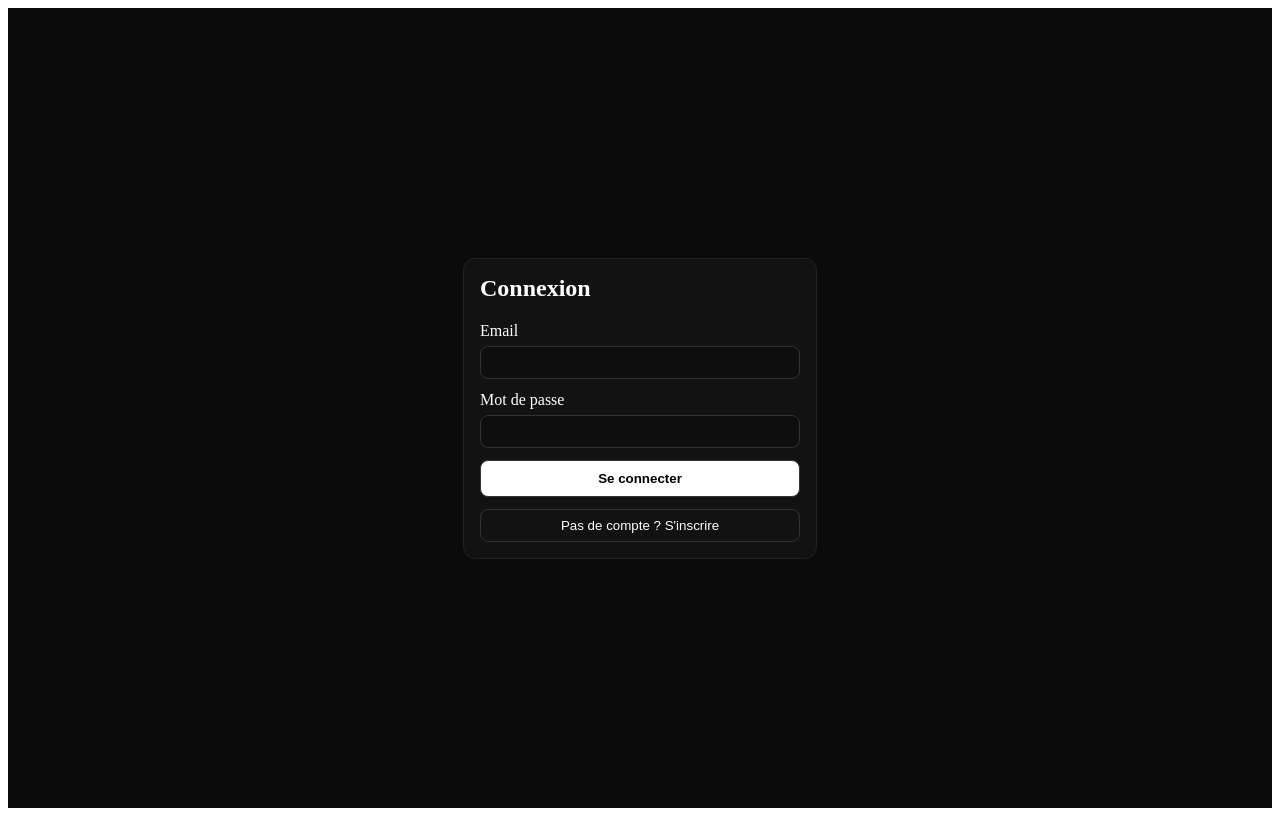
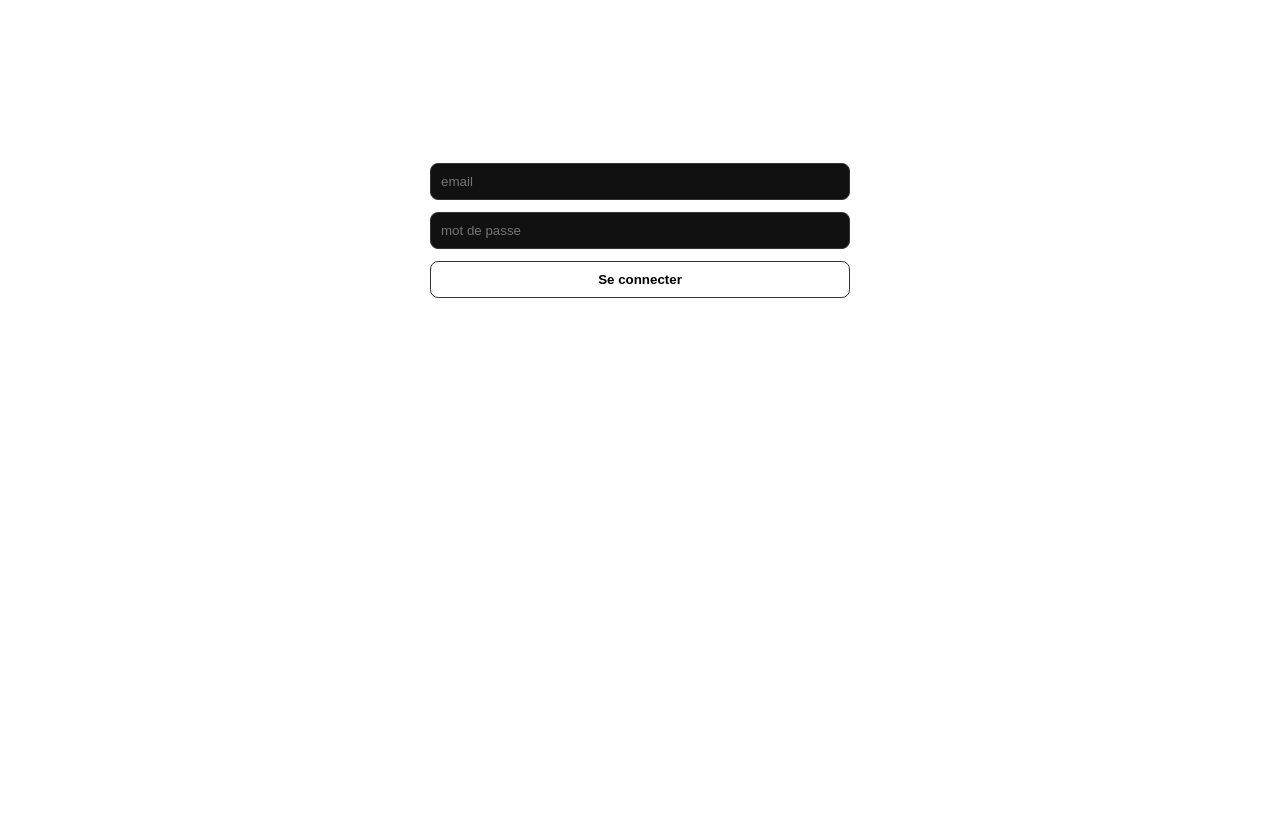
Before and after one commit to SaohTG/m3u-xstream-lector, a React (Vite) app in the folder packages/web/: page /auth in a window 1280 px wide. Built offline with nearby package versions, Linux system fonts and the light colour scheme; no server answers.

Commit message:
Refactor Auth component for login and signup

```diff
--- a/packages/web/src/routes/Auth.tsx
+++ b/packages/web/src/routes/Auth.tsx
@@ -1,65 +1,79 @@
 import React from 'react';
+import { useNavigate } from 'react-router-dom';
 import { api, setToken } from '../lib/api';
-import { useNavigate } from 'react-router-dom';
 
 export default function Auth() {
-  const [mode, setMode] = React.useState<'login'|'signup'>('login');
+  const nav = useNavigate();
   const [email, setEmail] = React.useState('');
   const [password, setPassword] = React.useState('');
+  const [err, setErr] = React.useState('');
   const [loading, setLoading] = React.useState(false);
-  const [err, setErr] = React.useState('');
-  const nav = useNavigate();
 
-  async function submit(e: React.FormEvent) {
+  async function onLogin(e: React.FormEvent) {
     e.preventDefault();
     setErr('');
     setLoading(true);
     try {
-      const path = mode === 'login' ? '/auth/login' : '/auth/signup';
-      const res = await api(path, { method: 'POST', body: { email, password } });
+      // endpoint principal
+      let r: any;
+      try {
+        r = await api('/auth/login', {
+          method: 'POST',
+          body: { email, password },
+        });
+      } catch (e: any) {
+        // compat si ton API utilise /auth/signin
+        if (String(e.message || '').startsWith('404')) {
+          r = await api('/auth/signin', {
+            method: 'POST',
+            body: { email, password },
+          });
+        } else {
+          throw e;
+        }
+      }
 
-      const token = res?.accessToken ?? res?.access_token ?? res?.token ?? null;
-      if (!token) throw new Error('Token manquant dans la réponse API');
+      const token =
+        r?.access_token || r?.accessToken || r?.token || r?.jwt || null;
+      if (!token) throw new Error('Réponse API login invalide (token manquant)');
 
       setToken(token);
-      // On envoie l’utilisateur directement vers /movies
-      nav('/movies', { replace: true });
+      nav('/onboarding', { replace: true });
     } catch (e: any) {
-      setErr(e?.message || 'Erreur');
+      setErr(e?.message || 'Erreur de connexion');
     } finally {
       setLoading(false);
     }
   }
 
   return (
-    <div style={{ minHeight:'100dvh', display:'grid', placeItems:'center', background:'#0b0b0b', color:'#fff' }}>
-      <form onSubmit={submit} style={{ width:320, display:'grid', gap:12, background:'#121212', border:'1px solid #222', borderRadius:12, padding:16 }}>
-        <h2 style={{ margin:'0 0 8px' }}>{mode === 'login' ? 'Connexion' : 'Créer un compte'}</h2>
-
-        <label style={{ display:'grid', gap:6 }}>
-          <span>Email</span>
-          <input value={email} onChange={e=>setEmail(e.target.value)} type="email" required
-                 style={{ padding:8, borderRadius:8, border:'1px solid #333', background:'#0e0e0e', color:'#fff' }}/>
-        </label>
-
-        <label style={{ display:'grid', gap:6 }}>
-          <span>Mot de passe</span>
-          <input value={password} onChange={e=>setPassword(e.target.value)} type="password" required
-                 style={{ padding:8, borderRadius:8, border:'1px solid #333', background:'#0e0e0e', color:'#fff' }}/>
-        </label>
-
-        {err ? <div style={{ color:'#ff7b7b', fontSize:13 }}>{err}</div> : null}
-
-        <button disabled={loading} type="submit"
-                style={{ padding:'10px 12px', borderRadius:8, border:'1px solid #333', background:'#fff', color:'#000', fontWeight:700 }}>
-          {loading ? '...' : (mode === 'login' ? 'Se connecter' : 'Créer le compte')}
+    <div style={{ maxWidth: 420, margin: '10vh auto', padding: 16, color: '#fff' }}>
+      <h2>Connexion</h2>
+      <form onSubmit={onLogin} style={{ display: 'grid', gap: 12 }}>
+        <input
+          type="email"
+          placeholder="email"
+          value={email}
+          onChange={(e) => setEmail(e.target.value)}
+          style={{ padding: 10, borderRadius: 8, border: '1px solid #333', background: '#111', color: '#fff' }}
+          required
+        />
+        <input
+          type="password"
+          placeholder="mot de passe"
+          value={password}
+          onChange={(e) => setPassword(e.target.value)}
+          style={{ padding: 10, borderRadius: 8, border: '1px solid #333', background: '#111', color: '#fff' }}
+          required
+        />
+        <button
+          type="submit"
+          disabled={loading}
+          style={{ padding: '10px 14px', borderRadius: 8, border: '1px solid #333', background: '#fff', color: '#000', fontWeight: 700 }}
+        >
+          {loading ? 'Connexion…' : 'Se connecter'}
         </button>
-
-        <button type="button"
-                onClick={() => setMode(m => m === 'login' ? 'signup' : 'login')}
-                style={{ padding:'8px 10px', borderRadius:8, border:'1px solid #333', background:'transparent', color:'#fff' }}>
-          {mode === 'login' ? "Pas de compte ? S'inscrire" : "Déjà inscrit ? Se connecter"}
-        </button>
+        {err ? <div style={{ color: '#ff7b7b' }}>{err}</div> : null}
       </form>
     </div>
   );
```
